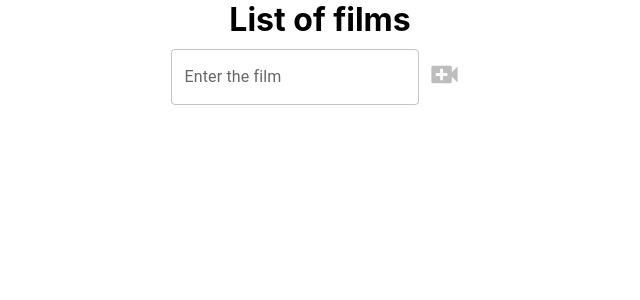
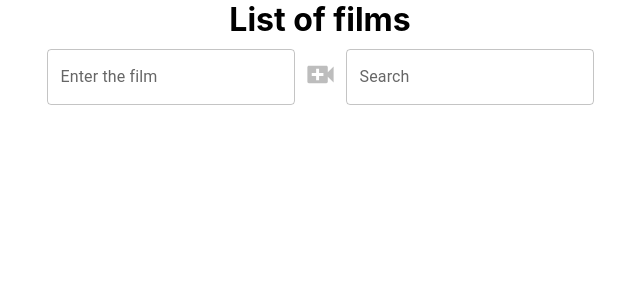
Before and after one commit to yneskladovae/List-of-films, a React (Create React App) app: page / in a window 1280 px wide. Shown: the top 300 px of the page, without its empty margins (320-960 px from the left). Built offline with nearby package versions, Linux system fonts and the light colour scheme.

Commit message:
add search for films

```diff
--- a/src/App.css
+++ b/src/App.css
@@ -39,3 +39,7 @@ li {
     justify-content: start;
 
 }
+.add-search-films {
+    display: flex;
+    justify-content: center;
+}
--- a/src/components/FilmsList/FilmsList.tsx
+++ b/src/components/FilmsList/FilmsList.tsx
@@ -1,4 +1,4 @@
-import React from 'react';
+import React, {ChangeEvent, useState} from 'react';
 import {useDispatch, useSelector} from "react-redux";
 import {addFilmRatingAC, changeIsWatchedStatusAC, initialStateType} from "../../store/filmsListReducer";
 import {AppRootStateType} from "../../store/state";
@@ -8,23 +8,45 @@ import Checkbox from '@mui/material/Checkbox';
 import PlayCircleOutlinedIcon from '@mui/icons-material/PlayCircleOutlined';
 import PlayCircleFilledOutlinedIcon from '@mui/icons-material/PlayCircleFilledOutlined';
 import {InputItemForm} from "../InputItemForm/InputItemForm";
+import TextField from "@mui/material/TextField";
 
 export const FilmsList = () => {
     const films = useSelector<AppRootStateType, Array<initialStateType>>(state => state.filmsList)
-    console.log(films)
+    const [searchTerm, setSearchTerm] = useState("");
     const dispatch = useDispatch()
 
     const addFilmRatingHandler = (id: string, ratingValue: null | number) => {
         dispatch(addFilmRatingAC(id, ratingValue))
     }
 
+    const handleChange = (event: ChangeEvent<HTMLInputElement>) => {
+        setSearchTerm(event.target.value);
+    };
+
+    const results = !searchTerm
+        ? films
+        : films.filter(el =>
+            el.film.toLowerCase().includes(searchTerm.toLocaleLowerCase())
+        );
+
     return (
         <div>
             <h1 className={'title'}>List of films</h1>
+            <div className={'add-search-films'}>
                 <InputItemForm/>
+                <TextField
+                    label="Search"
+                    variant="outlined"
+                    type="text"
+                    placeholder="Search"
+                    value={searchTerm}
+                    onChange={handleChange}
+                />
+            </div>
             <ul className={'films-container'}>
-                {films.map(el => {
+                {results.map(el => {
                     return (
+                        <>
                             <Paper
                                 elevation={1}
                                 style={{backgroundColor: el.color}}
@@ -48,6 +70,7 @@ export const FilmsList = () => {
                                     </div>}
                                 </li>
                             </Paper>
+                        </>
                     )
                 })}
             </ul>
--- a/src/components/InputItemForm/InputItemForm.tsx
+++ b/src/components/InputItemForm/InputItemForm.tsx
@@ -2,8 +2,9 @@ import React, {ChangeEvent, memo, useState} from 'react';
 import TextField from "@mui/material/TextField";
 import IconButton from "@mui/material/IconButton";
 import VideoCallIcon from "@mui/icons-material/VideoCall";
-import {addFilmAC} from "../../store/filmsListReducer";
-import {useDispatch} from "react-redux";
+import {addFilmAC, initialStateType} from "../../store/filmsListReducer";
+import {useDispatch, useSelector} from "react-redux";
+import {AppRootStateType} from "../../store/state";
 
 const getRandomColor = () => {
     const letters = '0123456789ABCDEF';
@@ -14,7 +15,10 @@ const getRandomColor = () => {
     return color;
 }
 
+
 export const InputItemForm = memo(() => {
+    const films = useSelector<AppRootStateType, Array<initialStateType>>(state => state.filmsList)
+
     console.log('InputItemForm')
     const [title, setTitle] = useState('')
     const dispatch = useDispatch()
```
Lines whose indentation alone changed are shown as unchanged.
